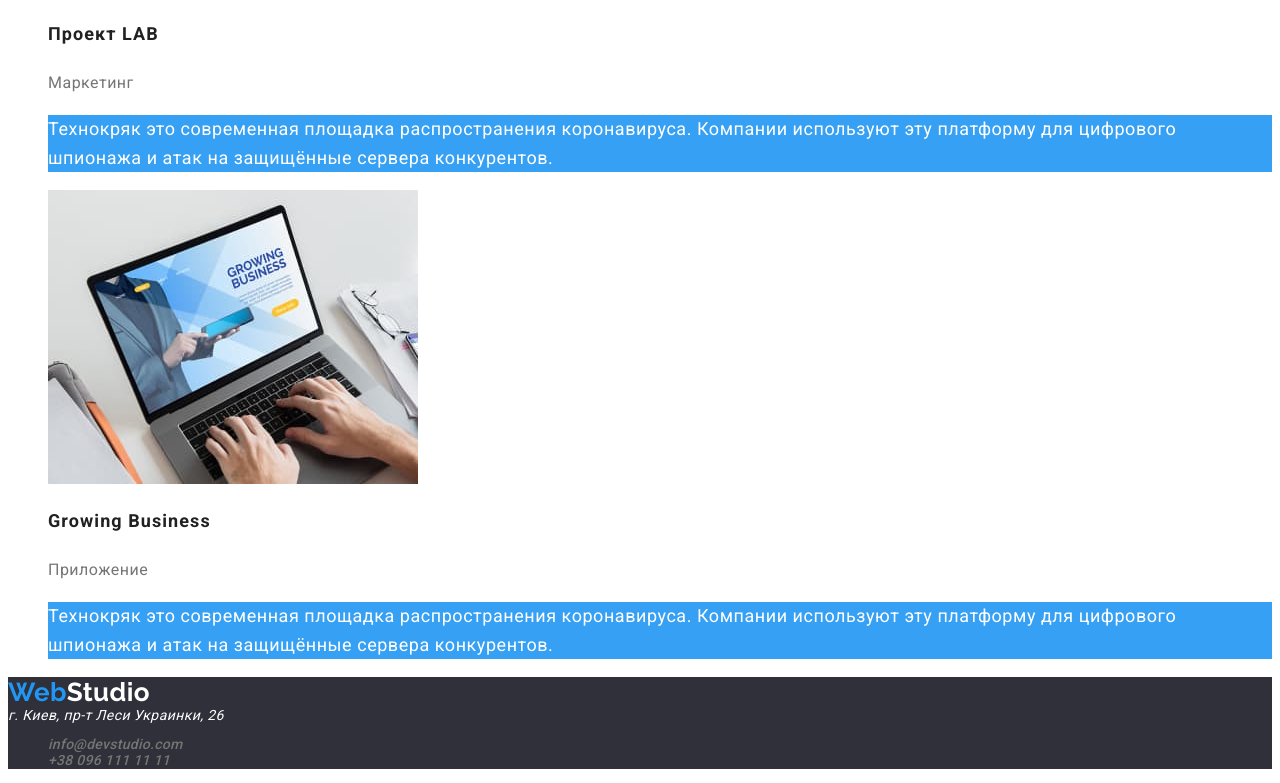
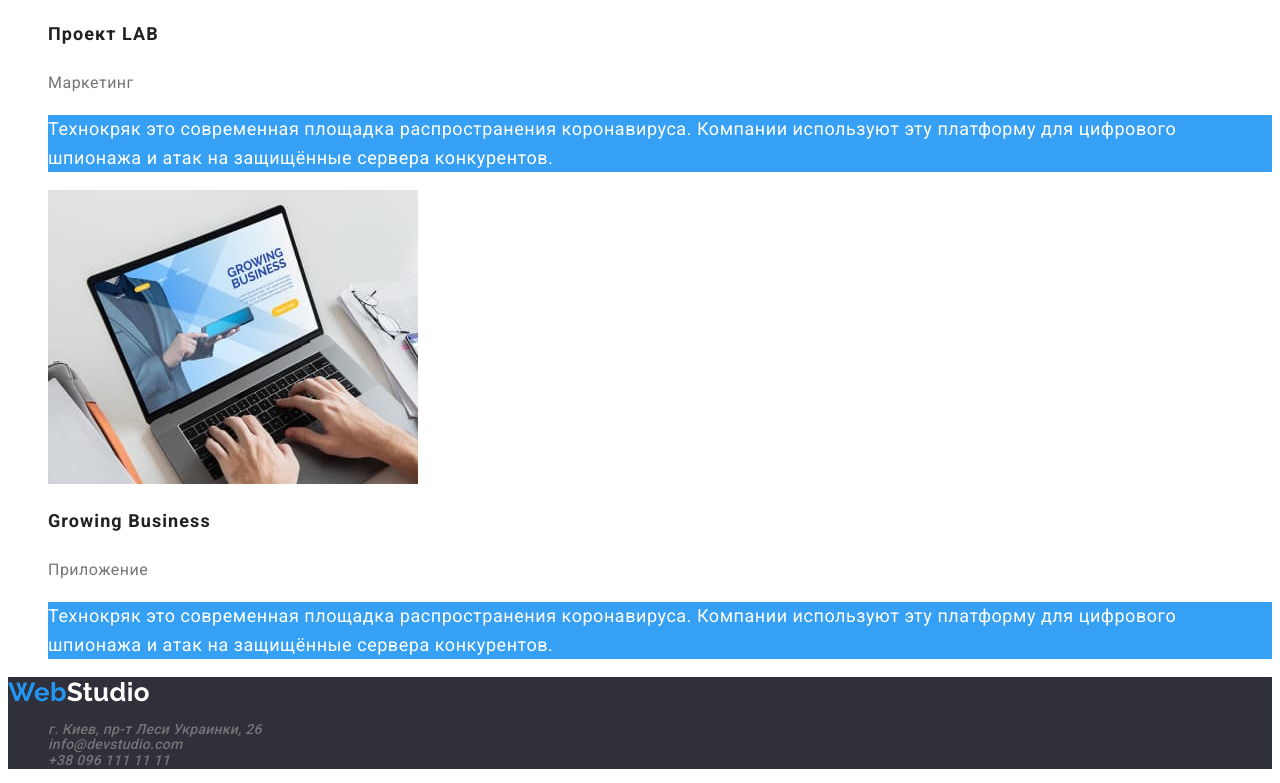
Before and after one commit to Mr-Nihility/goit-markup-hw-02, a plain HTML site: page portfolio.html in a window 1280 px wide. Shown: the part 4085-4868 px from the top of the page. Drawn offline with Linux system fonts and the light colour scheme.

Commit message:
вносит изменения в портфолио

```diff
--- a/portfolio.html
+++ b/portfolio.html
@@ -129,17 +129,19 @@
       <!--подвал-->
       <footer class="page-footer">
          <a href="" class="logo alt"><span>Web</span>Studio</a>
+         <!--контакты-->
          <address>
-               <span class="alt">г. Киев, пр-т Леси Украинки, 26</span><br>
-                     <!--контакты-->
-         <ul class="contacts list">
+            <ul class="contacts list">
+               <li>
+                  <a href="https://goo.gl/maps/ko31hHhUW7KVigs66" class="contact-item">г. Киев, пр-т Леси Украинки, 26</a>
+               </li>
                <li>
                   <a href="mailto:info@devstudio.com" class="contact-item">info@devstudio.com</a>
                </li>
                <li>
                   <a href="tel:+380961111111" class="contact-item">+38 096 111 11 11</a>
                </li>
-         </ul>
+            </ul>
          </address>
 
       </footer>
```
